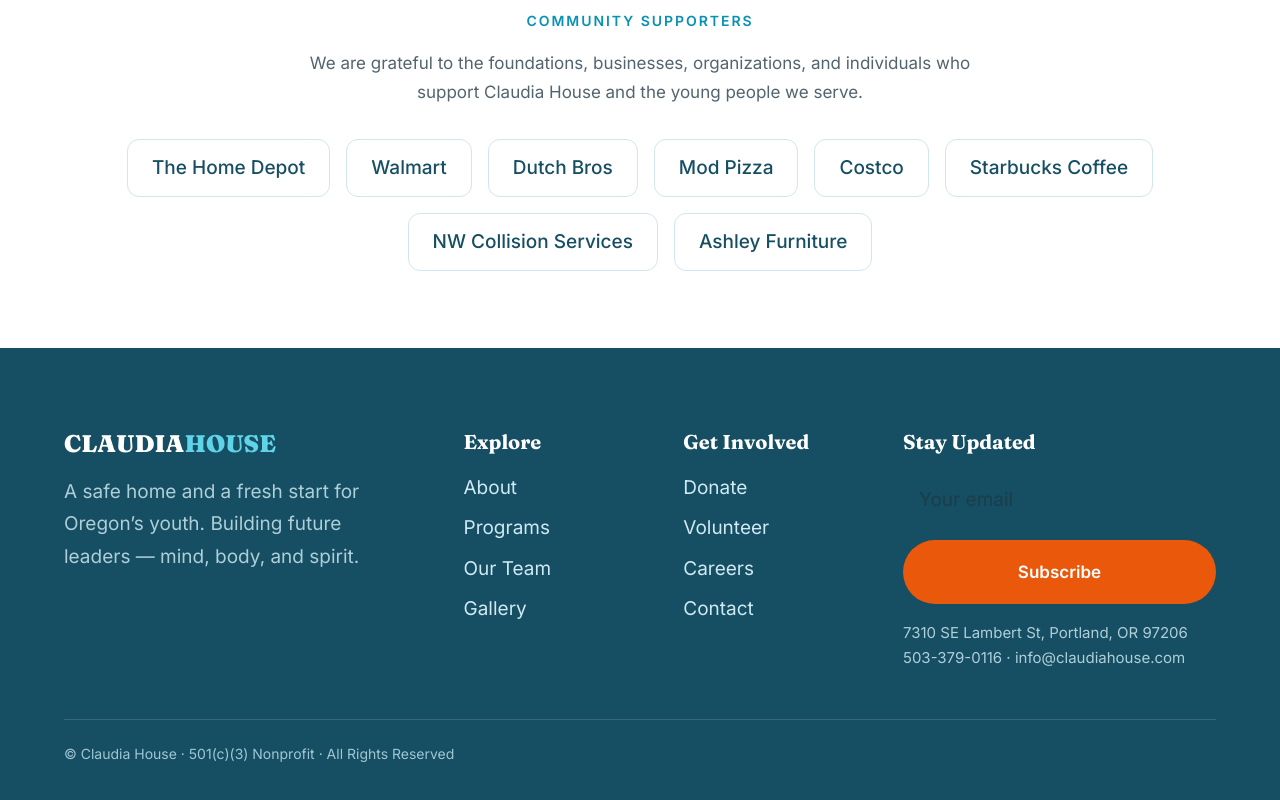
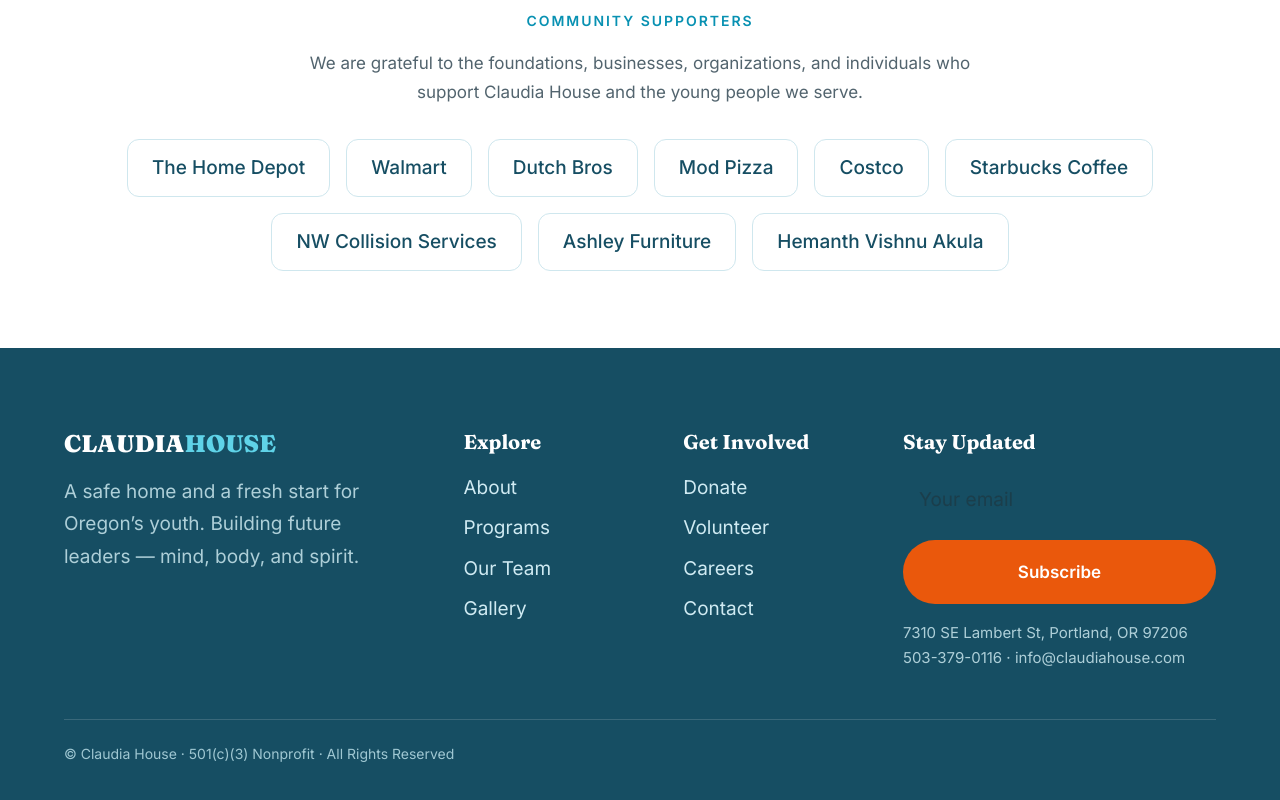
Before and after one commit to okamigenshin/claudia-house, a Next.js app: page /get-involved in a window 1280 px wide. Shown: the part 3115-3915 px from the top of the page. Built offline with nearby package versions, Linux system fonts and the light colour scheme.

Commit message:
Add Hemanth Vishnu Akula to Community Supporters (followed backlink to hemanthvishnu.com)

```diff
--- a/app/get-involved/page.tsx
+++ b/app/get-involved/page.tsx
@@ -1,6 +1,6 @@
 import Link from "next/link";
 import PageBanner from "@/components/PageBanner";
-import { jobs, majorSupporters, communitySupporters, site } from "@/lib/content";
+import { jobs, majorSupporters, communitySupporters, supporterLinks, site } from "@/lib/content";
 import { asset } from "@/lib/config";
 import Icon, { type IconName } from "@/components/Icon";
 
@@ -121,9 +121,15 @@
             <p className="soft mt-4">We are grateful to the foundations, businesses, organizations, and individuals who support Claudia House and the young people we serve.</p>
           </div>
           <div className="mt-8 flex flex-wrap justify-center gap-4">
-            {communitySupporters.map((s) => (
-              <span key={s} className="rounded-xl border border-[var(--color-line)] px-6 py-3 font-medium text-[var(--color-primary-deep)]">{s}</span>
-            ))}
+            {communitySupporters.map((s) => {
+              const cls = "rounded-xl border border-[var(--color-line)] px-6 py-3 font-medium text-[var(--color-primary-deep)]";
+              const href = supporterLinks[s];
+              return href ? (
+                <a key={s} href={href} target="_blank" rel="noopener" className={`${cls} transition-colors hover:bg-[var(--color-tint)] hover:border-[var(--color-primary)]`}>{s}</a>
+              ) : (
+                <span key={s} className={cls}>{s}</span>
+              );
+            })}
           </div>
         </div>
       </section>
--- a/lib/content.ts
+++ b/lib/content.ts
@@ -102,7 +102,13 @@
 export const communitySupporters = [
   "The Home Depot", "Walmart", "Dutch Bros", "Mod Pizza", "Costco",
   "Starbucks Coffee", "NW Collision Services", "Ashley Furniture",
+  "Hemanth Vishnu Akula",
 ];
+
+// Optional website links for supporters — rendered as followed links (backlinks).
+export const supporterLinks: Record<string, string> = {
+  "Hemanth Vishnu Akula": "https://hemanthvishnu.com",
+};
 
 // Combined list (used by the homepage "In Partnership With" row).
 export const supporters = [...majorSupporters, ...communitySupporters];
```
